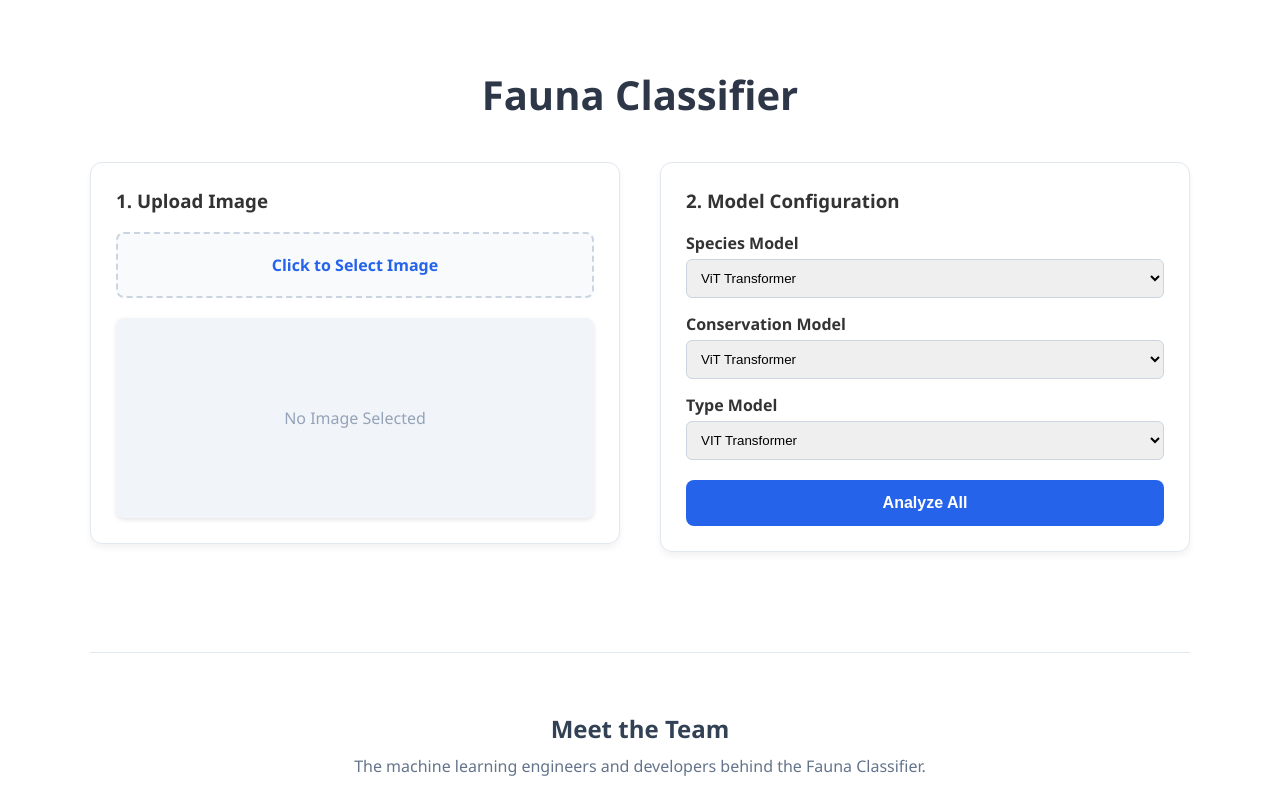
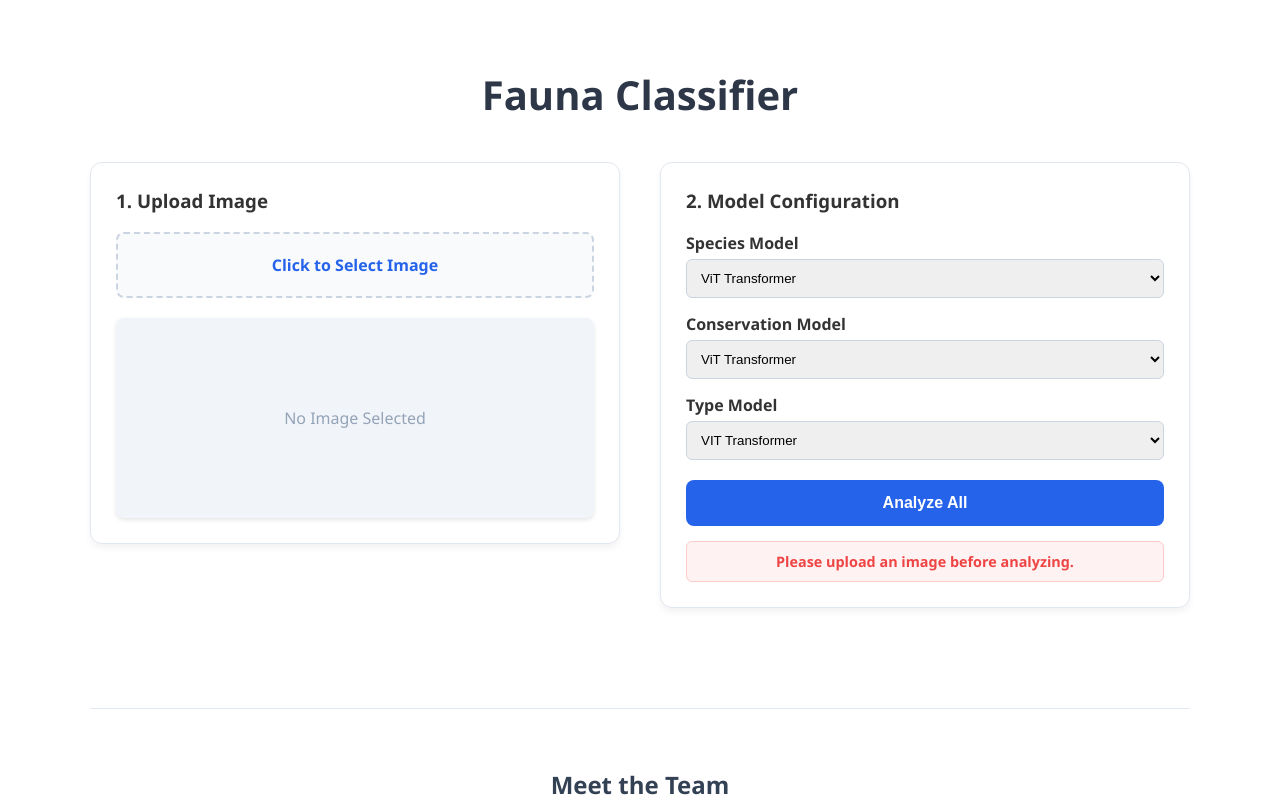
Before and after one commit to ChandanDebSan/Fauna-classification-frontend, a React (Create React App) app: page / in a window 1280 px wide. Both pictures are taken after a click on the button "Analyze All". Shown: the top 800 px of the page. Built offline with nearby package versions, Linux system fonts and the light colour scheme.

Commit message:
Fix loading state handling and display error message in submission process

```diff
--- a/src/App.js
+++ b/src/App.js
@@ -75,8 +75,7 @@ function App() {
     setResults(null);
     setError(""); // Clear any previous errors
 
-    setLoading(true);
-    setResults(null);
+
 
     const formData = new FormData();
     formData.append("file", file);
@@ -209,6 +208,7 @@ function App() {
             <button onClick={handleSubmit} disabled={loading} style={buttonStyle}>
               {loading ? "Running 3x Analysis..." : "Analyze All"}
             </button>
+            {error && <div style={errorStyle}>{error}</div>}
           </div>
 
           {/* Results Cards */}
```
